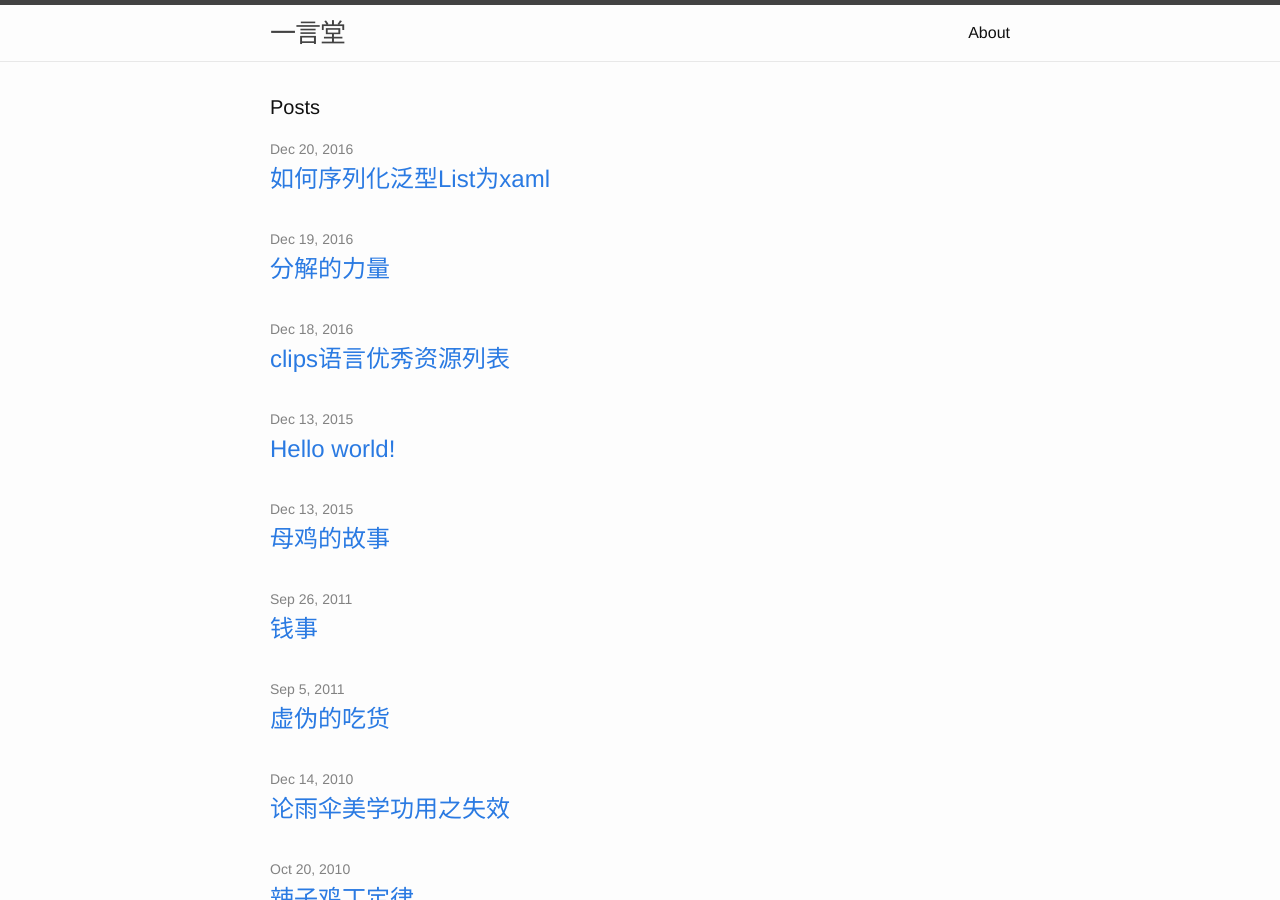
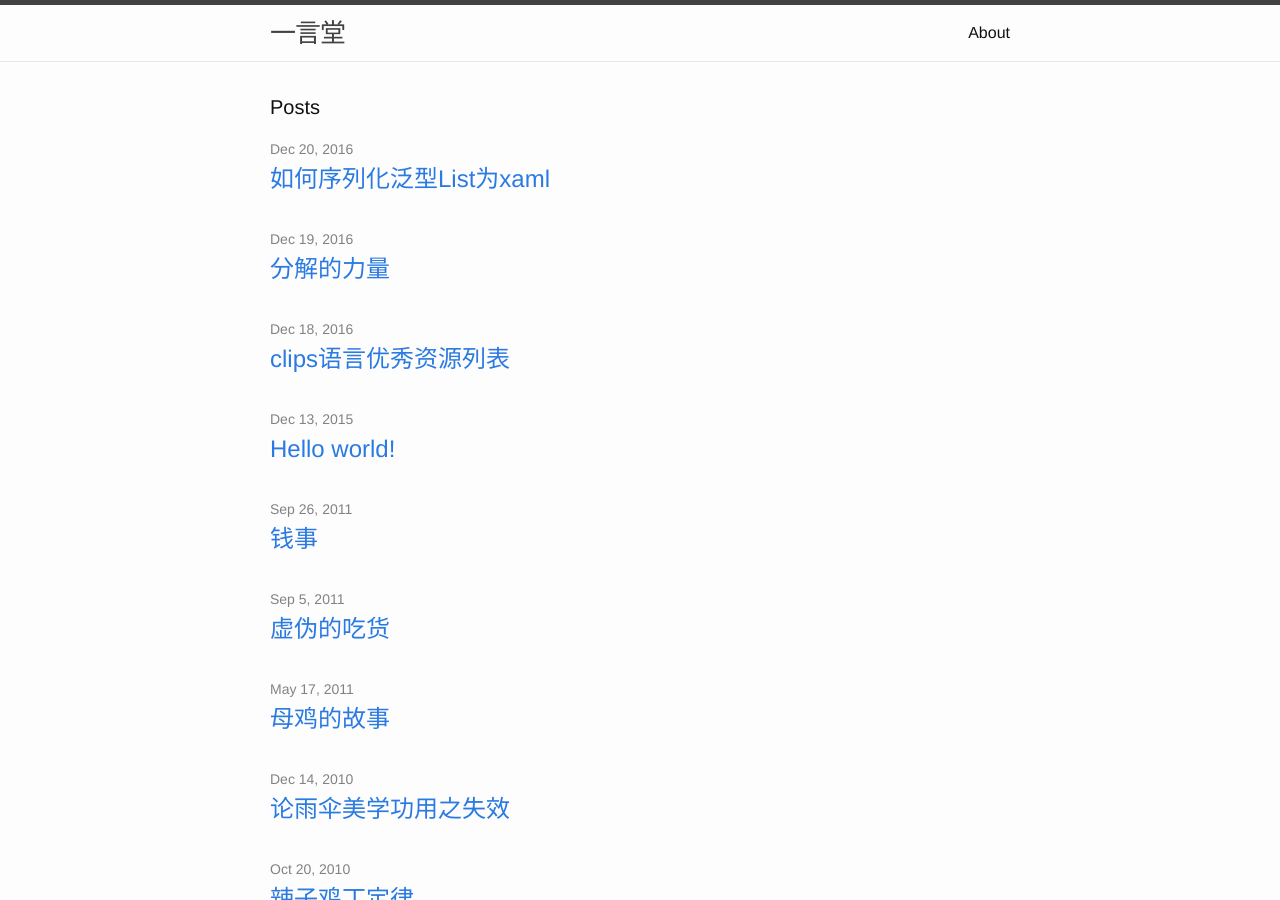
Before and after one commit to yifeitao/yifeitao.github.io, a Jekyll site: the page built from index.html, in a window 1280 px wide and 900 px high. Built offline with Jekyll 4.4.1, drawn with Linux system fonts in a browser that asks for light colours; comment, search, counter and statistics services are not loaded.

Commit message:
fix some miss spelling

```diff
--- a/_posts/2011-05-17-a-story-of-hen.md
+++ b/_posts/2011-05-17-a-story-of-hen.md
@@ -1,7 +1,7 @@
 ---
 layout: post
 title:  母鸡的故事
-date:   2015-12-13 22:19:17 +0800
+date:   2011-05-17 22:19:17 +0800
 categories: life
 tags: [回忆,计划生育]
 ---
```
Also changed, not shown: _posts/2016-12-20-how-to-serialize-a-list-to-xaml.md (+1 -1 lines).
